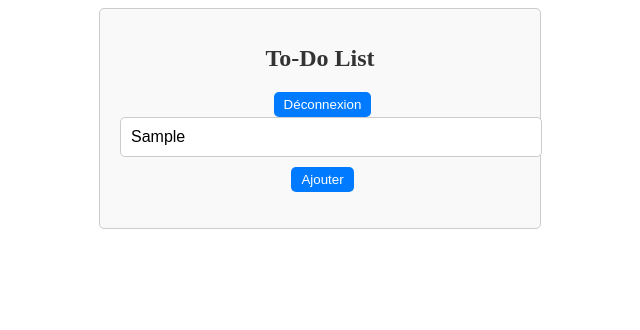
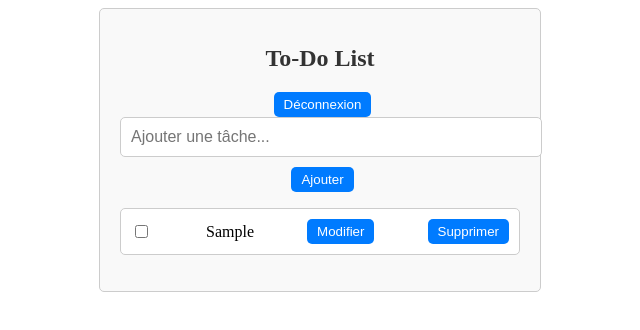
Before and after one commit to Moisekonan/MK_ToDoList, a plain HTML site: page HTML/todo.html in a window 1280 px wide. Both pictures are taken after typing "Sample" into the empty fields and a click on the button "Ajouter". Shown: the whole page, without its empty margins (320-960 px from the left). Drawn offline with Linux system fonts and the light colour scheme.

Commit message:
sa passe

```diff
--- a/HTML/todo.html
+++ b/HTML/todo.html
@@ -9,7 +9,7 @@
 <body>
     <div class="container">
         <h1>To-Do List</h1>
-        <button onclick="logout()">Déconnexion</button>
+        <button id="deco">Déconnexion</button>
         <input type="text" id="taskInput" placeholder="Ajouter une tâche...">
         <button  id="addTask">Ajouter</button>
         <ul id="taskList"></ul>
--- a/JS/todo.js
+++ b/JS/todo.js
@@ -26,22 +26,26 @@ function displayUserTasks() {
 let ad = document.getElementById('addTask');
 ad.addEventListener('click', addUserTask)
 // Fonction pour ajouter une nouvelle tâche à la liste de l'utilisateur actuellement connecté
-function addUserTask(text) {
+function addUserTask() {
     const taskInput = document.getElementById('taskInput');
-    // const text = taskInput.value.trim();
+    const text = taskInput.value.trim();
 
     if (text === '') return;
+
+    const username = sessionStorage.getItem('currentUser');
+    const userTasks = JSON.parse(localStorage.getItem(username)) || [];
 
     const newTask = {
         text,
         completed: false
     };
 
-    storedTasks.push(newTask);
-    localStorage.setItem('tasks', JSON.stringify(storedTasks));
+    userTasks.push(newTask);
+    localStorage.setItem(username, JSON.stringify(userTasks));
     taskInput.value = '';
     displayUserTasks();
 }
+
 
 // Fonction pour basculer l'état d'achèvement d'une tâche de l'utilisateur actuellement connecté
 function toggleUserTask(index) {
@@ -77,11 +81,12 @@ function deleteUserTask(index) {
 }
 
 // Fonction pour gérer la déconnexion
+let deco = document.getElementById('deco');
 function logout() {
     sessionStorage.removeItem('currentUser');
     window.location.href = './connexion.html';
 }
-
+deco.addEventListener('click', logout);
 displayUserTasks();
 
 
```
